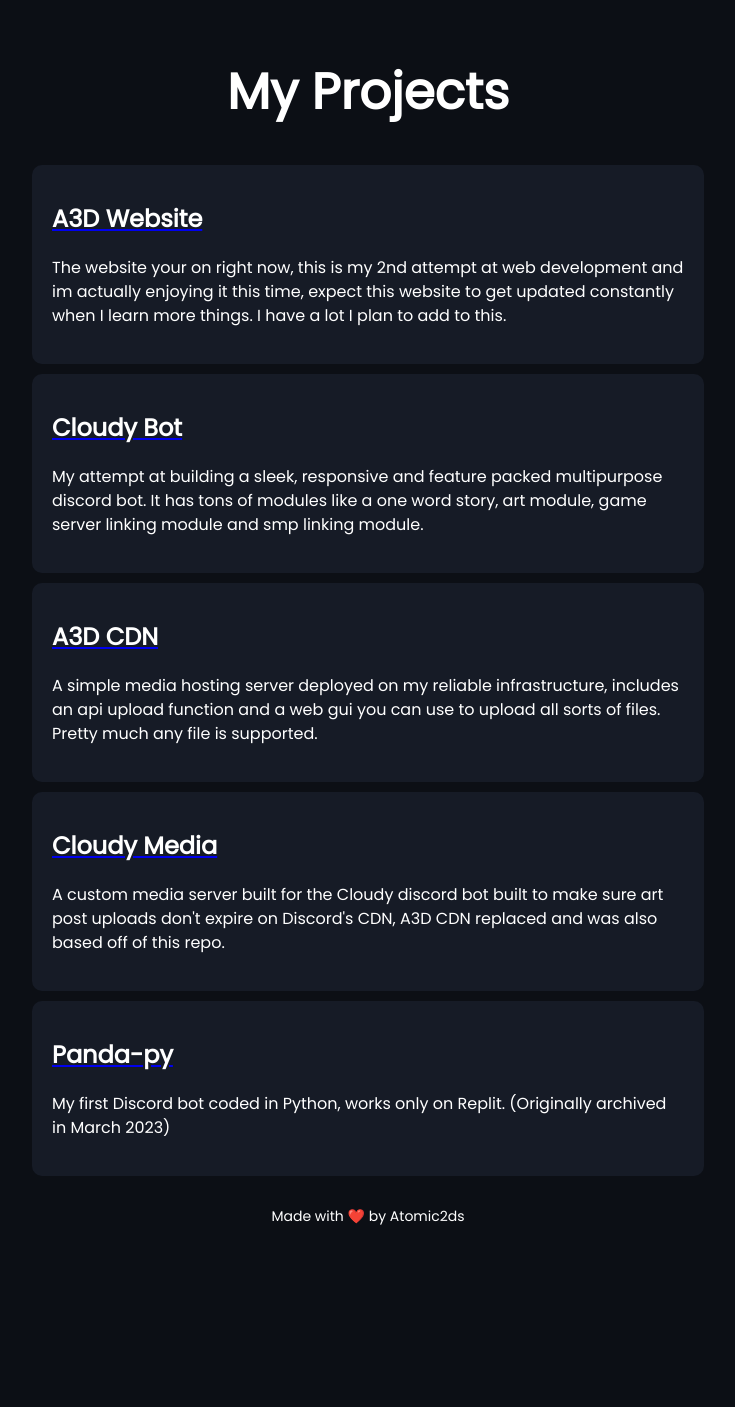
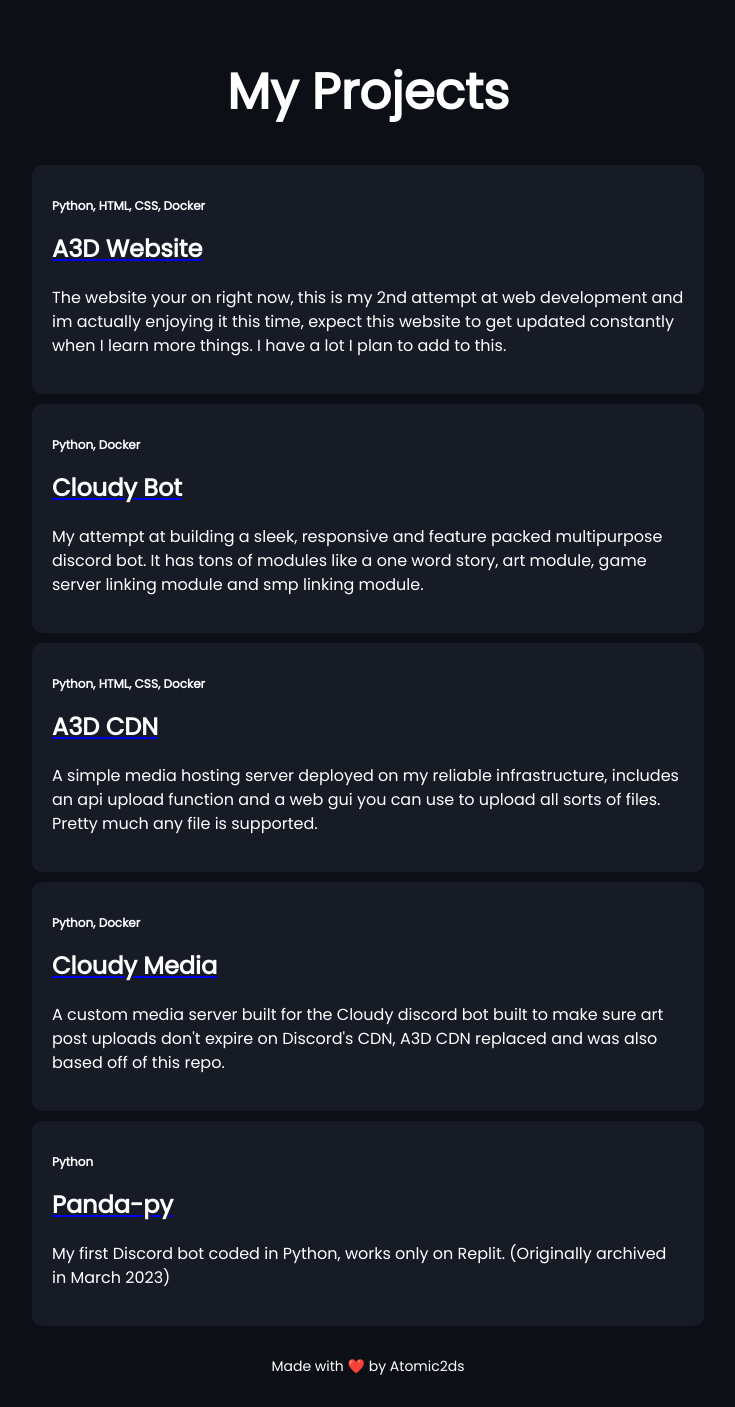
Before and after one commit to Alecks20/Personal-Website, a Flask app: page /projects in a window 1280 px wide. Shown: the part 41-1448 px from the top of the page, without its empty margins (272-1007 px from the left). Before the commit the page ends 1266 px from the top, so only its background shows below. Run offline with Flask 3, Linux system fonts and the light colour scheme.

Commit message:
Added languages section on projects page

```diff
--- a/static/index.css
+++ b/static/index.css
@@ -224,3 +224,8 @@ body {
     margin: 10px auto;
     margin-bottom: 50px;
 }
+
+.project-languages {
+    font-size: 12px;
+    line-height: 1.5;
+}
--- a/templates/projects.html
+++ b/templates/projects.html
@@ -19,6 +19,7 @@
 
 
       <div class="box">
+        <h3 class="project-languages">Python, HTML, CSS, Docker</h3>
         <a href="https://github.com/Atomic2ds/A3D-Website" target="_blank"><h1 class="box-title">A3D Website</h1></a>
         <p class="box-text">
             The website your on right now, this is my 2nd attempt at web development and im actually enjoying it this time, expect this website to get updated constantly when I learn more things. I have a lot I plan to add to this.
@@ -26,6 +27,7 @@
       </div>
 
       <div class="box">
+        <h3 class="project-languages">Python, Docker</h3>
         <a href="https://github.com/Atomic2ds/Cloudy" target="_blank"><h1 class="box-title">Cloudy Bot</h1></a>
         <p class="box-text">
             My attempt at building a sleek, responsive and feature packed multipurpose discord bot. It has tons of modules like a one word story, art module, game server linking module and smp linking module.
@@ -33,6 +35,7 @@
     </div>
 
     <div class="box">
+        <h3 class="project-languages">Python, HTML, CSS, Docker</h3>
         <a href="https://github.com/Atomic2ds/A3D-CDN" target="_blank"><h1 class="box-title">A3D CDN</h1></a>
         <p class="box-text">
             A simple media hosting server deployed on my reliable infrastructure, includes an api upload function and a web gui you can use to upload all sorts of files. Pretty much any file is supported.
@@ -40,6 +43,7 @@
     </div>
 
     <div class="box">
+        <h3 class="project-languages">Python, Docker</h3>
         <a href="https://github.com/Atomic2ds/Cloudy-Media" target="_blank"><h1 class="box-title">Cloudy Media</h1></a>
         <p class="box-text">
             A custom media server built for the Cloudy discord bot built to make sure art post uploads don't expire on Discord's CDN, A3D CDN replaced and was also based off of this repo.
@@ -47,6 +51,7 @@
     </div>
 
     <div class="box">
+        <h3 class="project-languages">Python</h3>
         <a href="https://github.com/Atomic2ds/Panda-py" target="_blank"><h1 class="box-title">Panda-py</h1></a>
         <p class="box-text">
             My first Discord bot coded in Python, works only on Replit. (Originally archived in March 2023)
```
